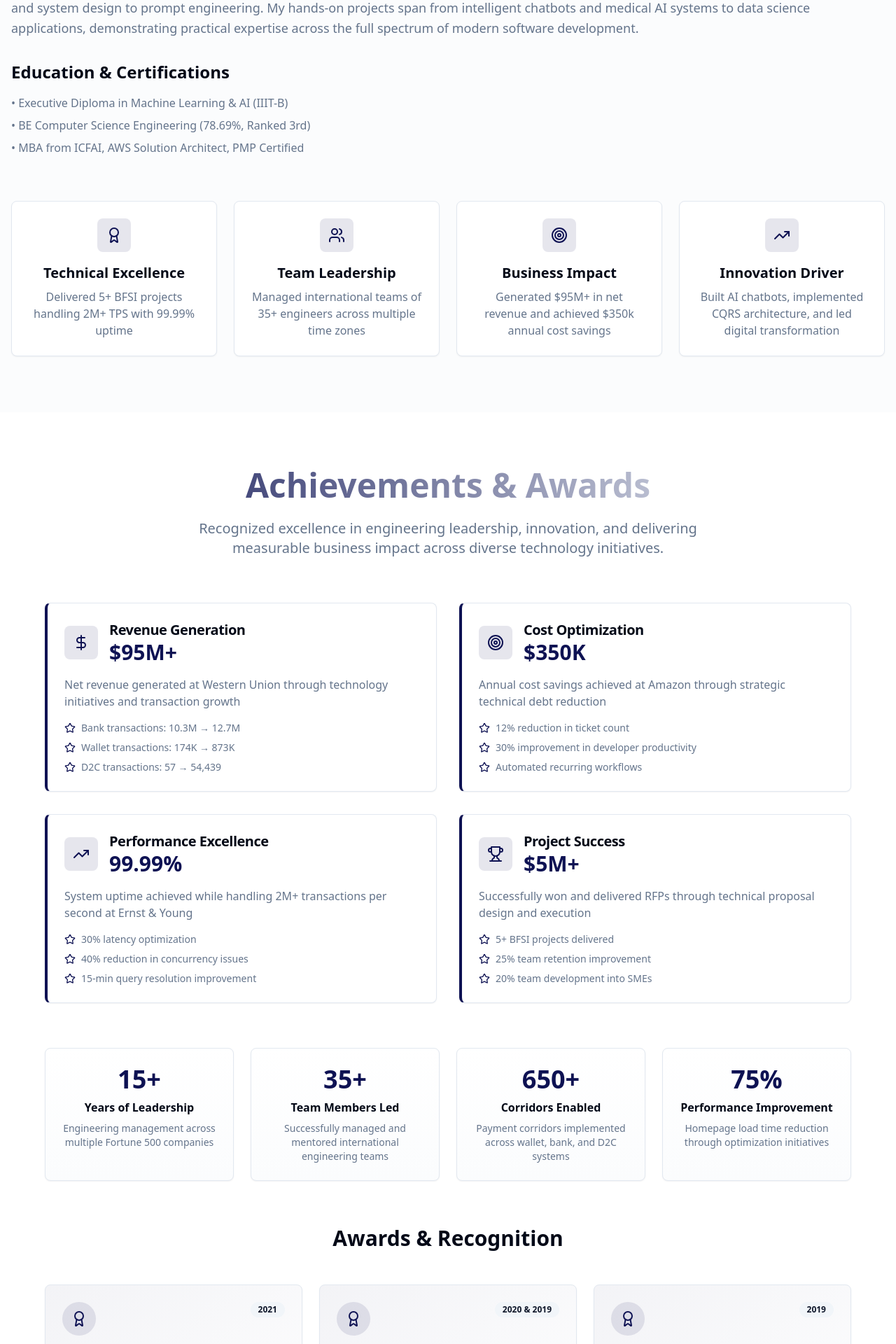
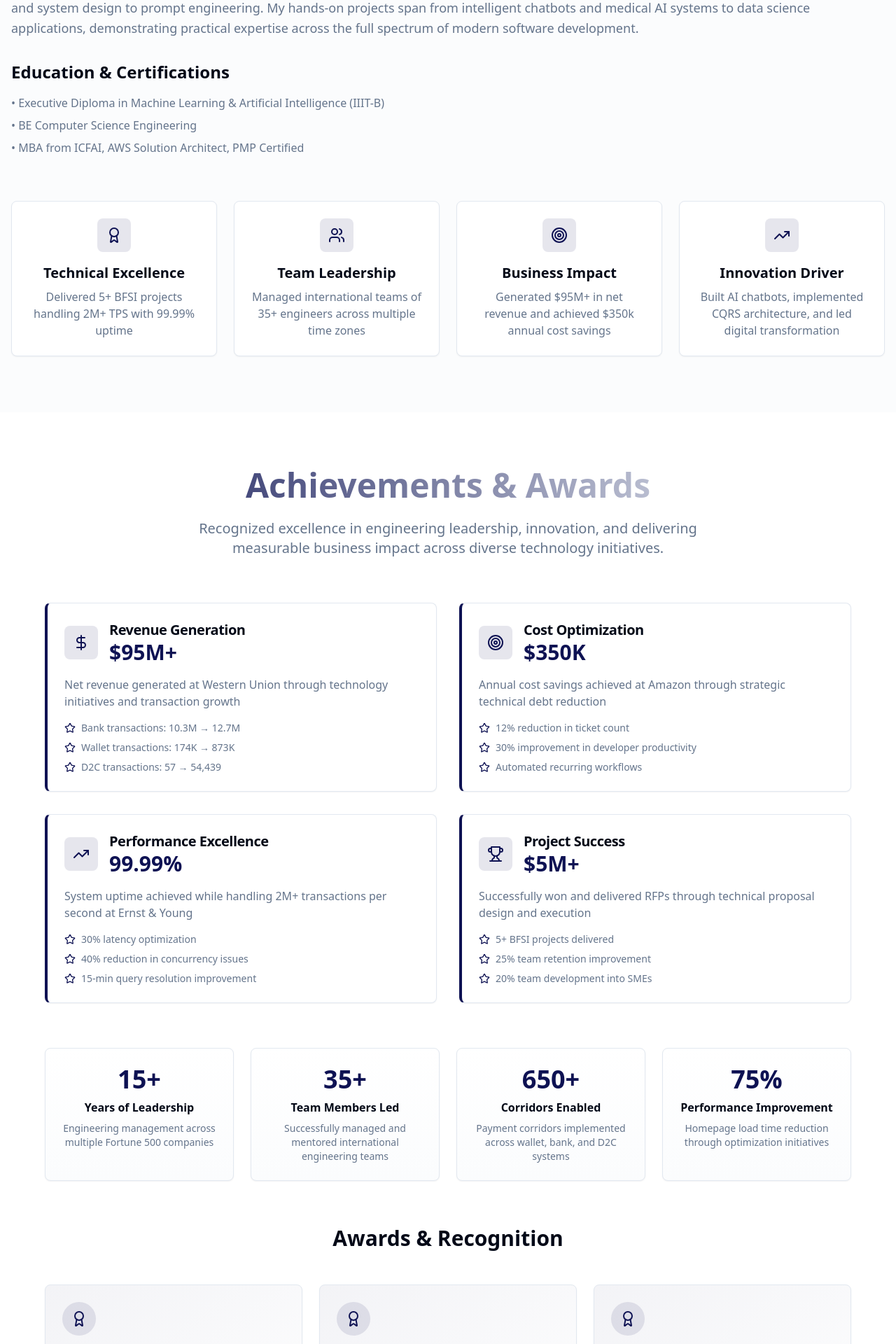
Before and after one commit to MudassarHakim/mudassar-hakim-site, a React (Vite) app: page / in a window 1280 px wide. Shown: the part 1220-3140 px from the top of the page at 70% size. Built offline with nearby package versions, Linux system fonts and the light colour scheme.

Commit message:
Refactor Awards and Education
Remove specific ranking details from awards.
Elaborate on the AI specialization within the Executive Diploma.
Remove years from all awards and recognition entries.

```diff
--- a/src/components/About.tsx
+++ b/src/components/About.tsx
@@ -69,8 +69,8 @@ const About = () => {
             <div className="mt-8">
               <h4 className="text-2xl font-semibold mb-4">Education & Certifications</h4>
               <ul className="text-muted-foreground space-y-2">
-                <li>• Executive Diploma in Machine Learning & AI (IIIT-B)</li>
-                <li>• BE Computer Science Engineering (78.69%, Ranked 3rd)</li>
+                <li>• Executive Diploma in Machine Learning & Artificial Intelligence (IIIT-B)</li>
+                <li>• BE Computer Science Engineering</li>
                 <li>• MBA from ICFAI, AWS Solution Architect, PMP Certified</li>
               </ul>
             </div>
--- a/src/components/Achievements.tsx
+++ b/src/components/Achievements.tsx
@@ -36,21 +36,18 @@ const Achievements = () => {
 
   const awards = [
     {
-      year: "2021",
       title: "Year-End Recognition Award",
       organization: "Western Union",
       category: "Site Leadership Team",
       description: "Recognized for exceptional leadership and contribution to organizational success"
     },
     {
-      year: "2020 & 2019",
       title: "Over and Above Award",
       organization: "Western Union",
       category: "Excellence in Delivery",
       description: "Consecutive recognition for exceeding performance expectations and delivering exceptional results"
     },
     {
-      year: "2019",
       title: "Best Mentor Award",
       organization: "Yash Technologies",
       category: "Leadership Development",
@@ -150,7 +147,6 @@ const Achievements = () => {
                       <div className="w-12 h-12 rounded-full bg-primary/10 flex items-center justify-center">
                         <Award className="h-6 w-6 text-primary" />
                       </div>
-                      <Badge variant="secondary">{award.year}</Badge>
                     </div>
                     <CardTitle className="text-lg">{award.title}</CardTitle>
                     <div className="text-primary font-semibold">{award.organization}</div>
```
